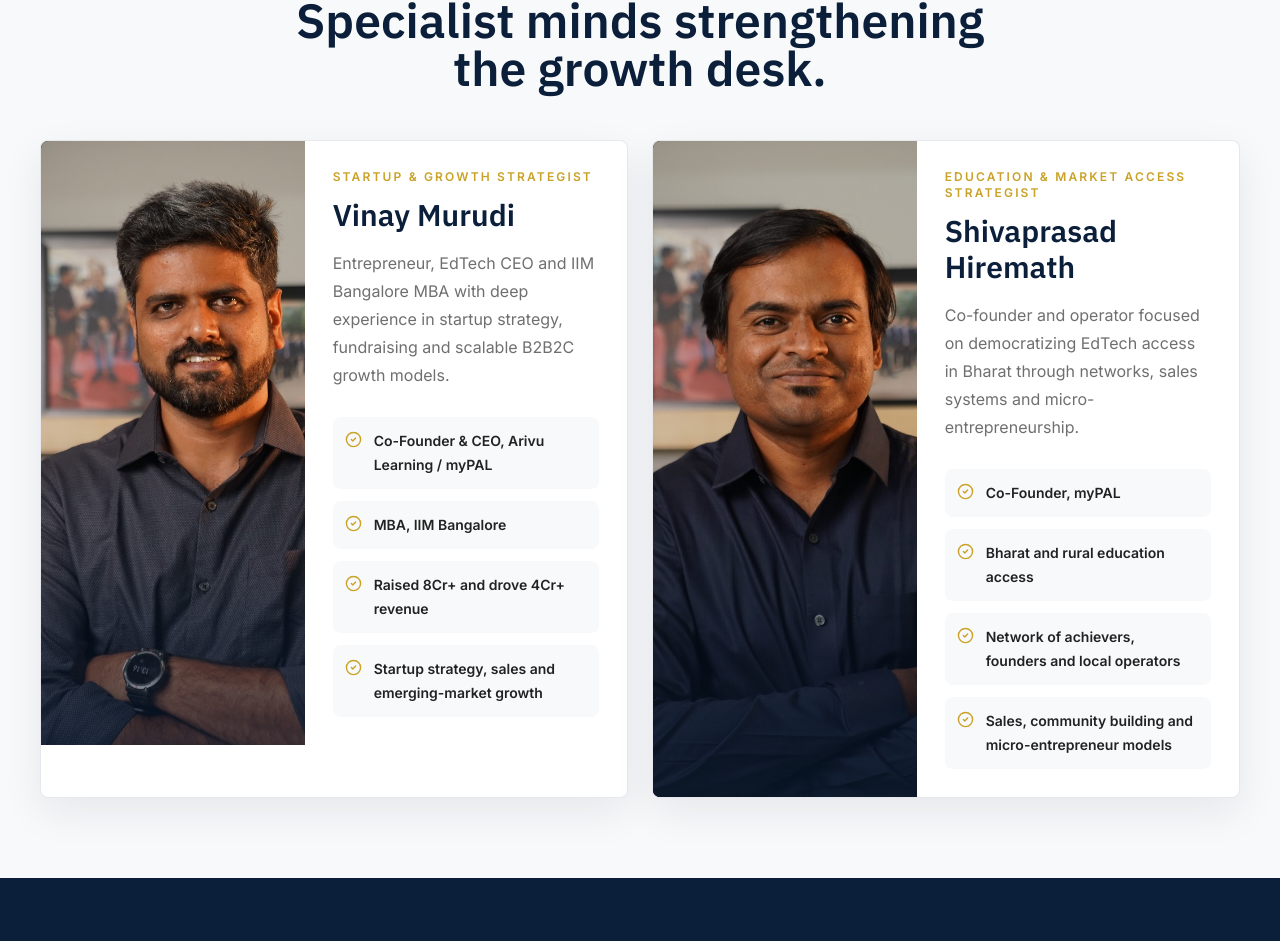
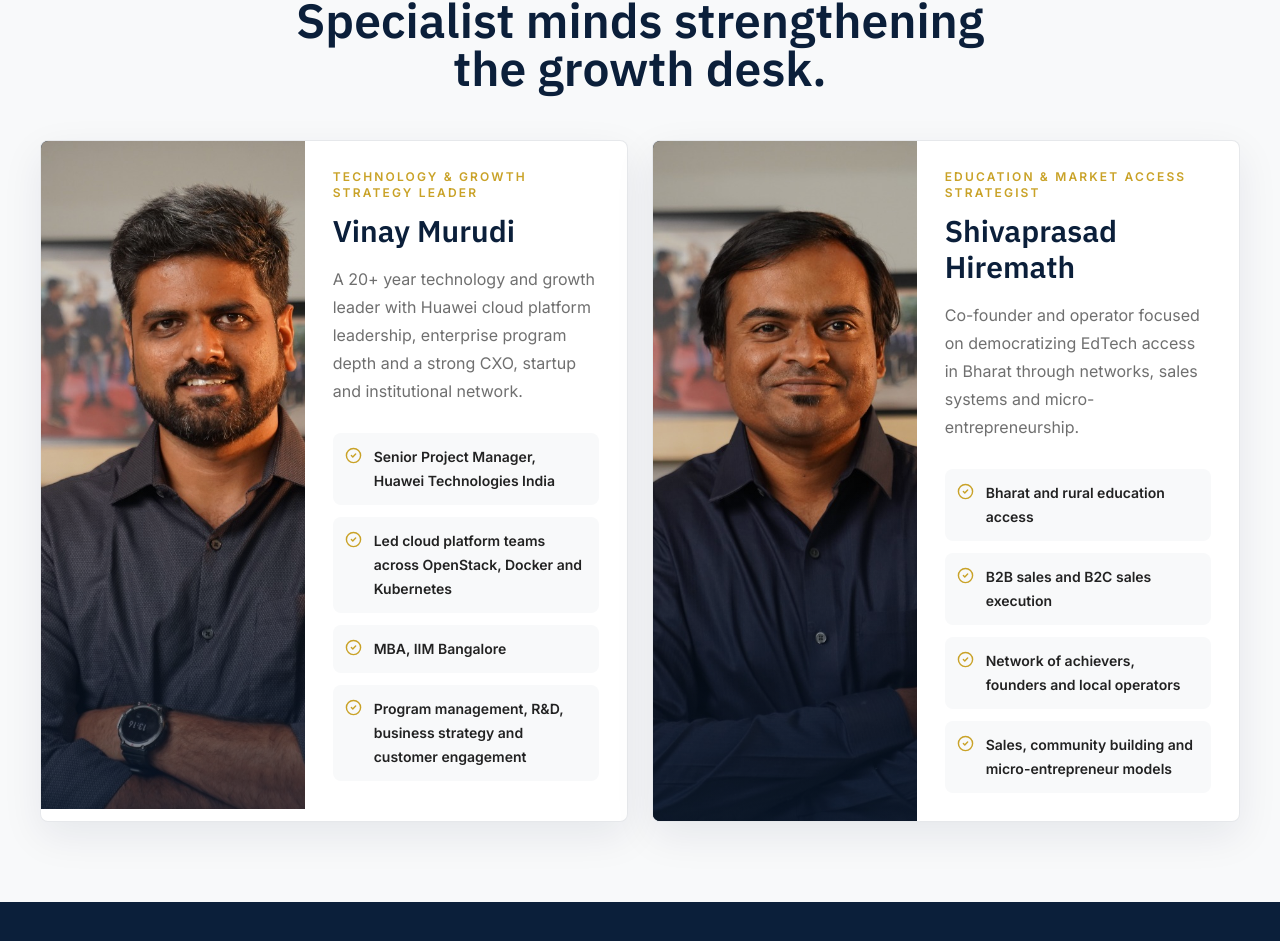
Before and after one commit to ncdeekshith/Careinnovations, a Next.js app: page / in a window 1280 px wide. Shown: the part 6680-7621 px from the top of the page. Built offline with nearby package versions, Linux system fonts and the light colour scheme.

Commit message:
Update leadership and strategist profiles

```diff
--- a/app/page.tsx
+++ b/app/page.tsx
@@ -118,14 +118,14 @@ const assetBase = process.env.NEXT_PUBLIC_BASE_PATH ?? "";
 const strategists = [
   {
     name: "Vinay Murudi",
-    role: "Startup & Growth Strategist",
+    role: "Technology & Growth Strategy Leader",
     image: `${assetBase}/images/team-vinay-murudi.jpeg`,
-    summary: "Entrepreneur, EdTech CEO and IIM Bangalore MBA with deep experience in startup strategy, fundraising and scalable B2B2C growth models.",
+    summary: "A 20+ year technology and growth leader with Huawei cloud platform leadership, enterprise program depth and a strong CXO, startup and institutional network.",
     highlights: [
-      "Co-Founder & CEO, Arivu Learning / myPAL",
+      "Senior Project Manager, Huawei Technologies India",
+      "Led cloud platform teams across OpenStack, Docker and Kubernetes",
       "MBA, IIM Bangalore",
-      "Raised 8Cr+ and drove 4Cr+ revenue",
-      "Startup strategy, sales and emerging-market growth"
+      "Program management, R&D, business strategy and customer engagement"
     ]
   },
   {
@@ -134,8 +134,8 @@ const strategists = [
     image: `${assetBase}/images/team-shivaprasad-hiremath.jpeg`,
     summary: "Co-founder and operator focused on democratizing EdTech access in Bharat through networks, sales systems and micro-entrepreneurship.",
     highlights: [
-      "Co-Founder, myPAL",
       "Bharat and rural education access",
+      "B2B sales and B2C sales execution",
       "Network of achievers, founders and local operators",
       "Sales, community building and micro-entrepreneur models"
     ]
```
Also changed, not shown: public/images/aravind-gouda-patil-ceo.jpeg.
